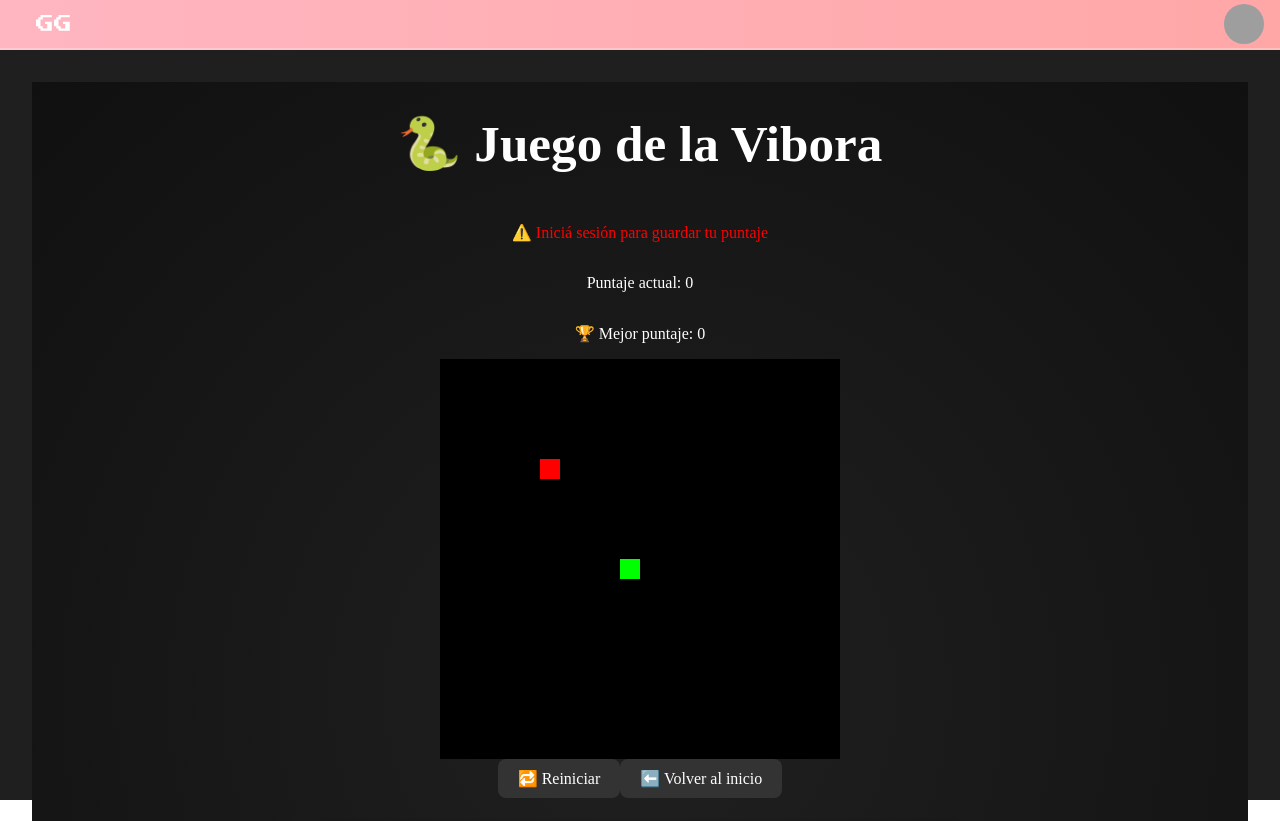
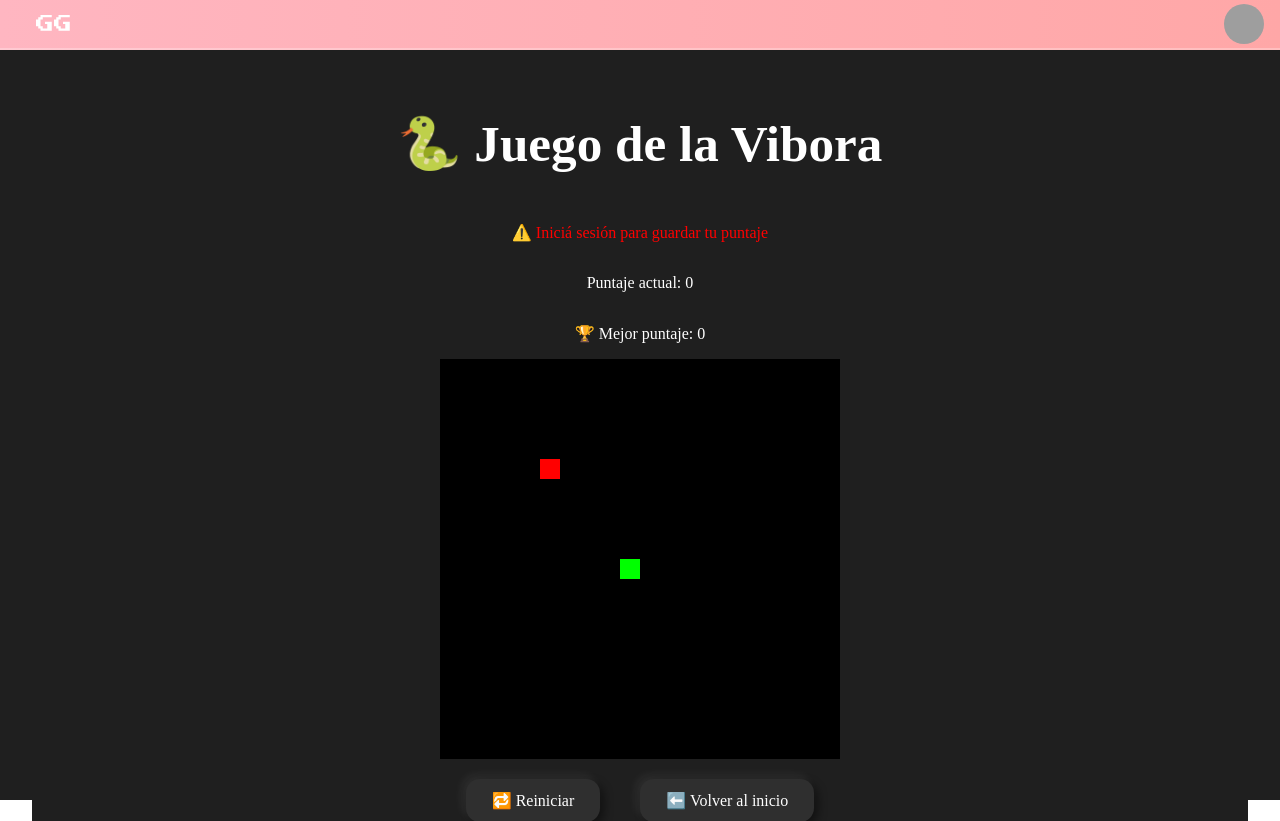
Before and after one commit to CavalliB/GG-Games-Front, a React (Vite) app: page /vibora in a window 1280 px wide. Shown: the top 821 px of the page. Built offline with nearby package versions, Linux system fonts and the light colour scheme; no server answers; grey boxes are pictures that could not be loaded.

Commit message:
Fix cositas v2

```diff
--- a/src/App.css
+++ b/src/App.css
@@ -56,7 +56,7 @@ body {
 
   footer {
   flex-shrink: 0;
-  background-color: transparent;
+  background-color:#1f1f1f;
   color: #aaa;
   padding: 12px 20px;
   text-align: center;
--- a/src/Juegos/Packman.css
+++ b/src/Juegos/Packman.css
@@ -1,10 +1,10 @@
 .packman-container {
   display: flex;
+  background-color: #1f1f1f;
   flex-direction: column;
   align-items: center;
   justify-content: center;
   min-height: 100vh;
-  background: radial-gradient(circle at center, #00111a, #000);
   color: #fff;
   font-family: "Press Start 2P", cursive;
   text-align: center;
@@ -65,3 +65,31 @@
   from { transform: translateY(0); }
   to { transform: translateY(-3px); }
 }
+
+.reiniciar-btn {
+    background: #2f2f2f;
+    color: #ffffff;
+    padding: 12px 26px;
+    margin: 20px ;
+    border-radius: 14px;
+    border: none;
+    font-size: 16px;
+    cursor: pointer;
+    font-weight: 500;
+    box-shadow:
+        4px 4px 10px rgba(0, 0, 0, 0.45),
+        -4px -4px 10px rgba(255, 255, 255, 0.07);
+    transition: all 0.2s ease-in-out;
+}
+
+.reiniciar-btn:hover {
+    transform: translateY(-2px);
+    box-shadow:
+        5px 10px 15px rgba(0, 0, 0, 0.55),
+        -4px -4px 12px rgba(255, 255, 255, 0.05);
+}
+
+.reiniciar-btn:active {
+    transform: translateY(1px);
+    box-shadow: inset 2px 2px 6px rgba(0, 0, 0, 0.6);
+}
--- a/src/Juegos/Vibora.css
+++ b/src/Juegos/Vibora.css
@@ -4,7 +4,7 @@
   align-items: center;
   justify-content: center;
   min-height: 100vh;
-  background: radial-gradient(circle at center, #202020, #101010);
+  background-color: #1f1f1f;
   color: #fff;
   font-family: "Press Start 2P", cursive;
   text-align: center;
@@ -45,3 +45,31 @@
   color: #ff5555;
   font-size: 14px;
 }
+
+.reiniciar-btn {
+    background: #2f2f2f;
+    color: #ffffff;
+    padding: 12px 26px;
+    margin: 20px ;
+    border-radius: 14px;
+    border: none;
+    font-size: 16px;
+    cursor: pointer;
+    font-weight: 500;
+    box-shadow:
+        4px 4px 10px rgba(0, 0, 0, 0.45),
+        -4px -4px 10px rgba(255, 255, 255, 0.07);
+    transition: all 0.2s ease-in-out;
+}
+
+.reiniciar-btn:hover {
+    transform: translateY(-2px);
+    box-shadow:
+        5px 10px 15px rgba(0, 0, 0, 0.55),
+        -4px -4px 12px rgba(255, 255, 255, 0.05);
+}
+
+.reiniciar-btn:active {
+    transform: translateY(1px);
+    box-shadow: inset 2px 2px 6px rgba(0, 0, 0, 0.6);
+}
--- a/src/Juegos/Vibora.jsx
+++ b/src/Juegos/Vibora.jsx
@@ -214,7 +214,7 @@ export default function Vibora() {
           🔁 Reiniciar
         </button>
 
-        <button className="volver-btn" onClick={() => navigate("/")}>
+        <button className="reiniciar-btn" onClick={() => navigate("/")}>
           ⬅️ Volver al inicio
         </button>
       </div>
```
